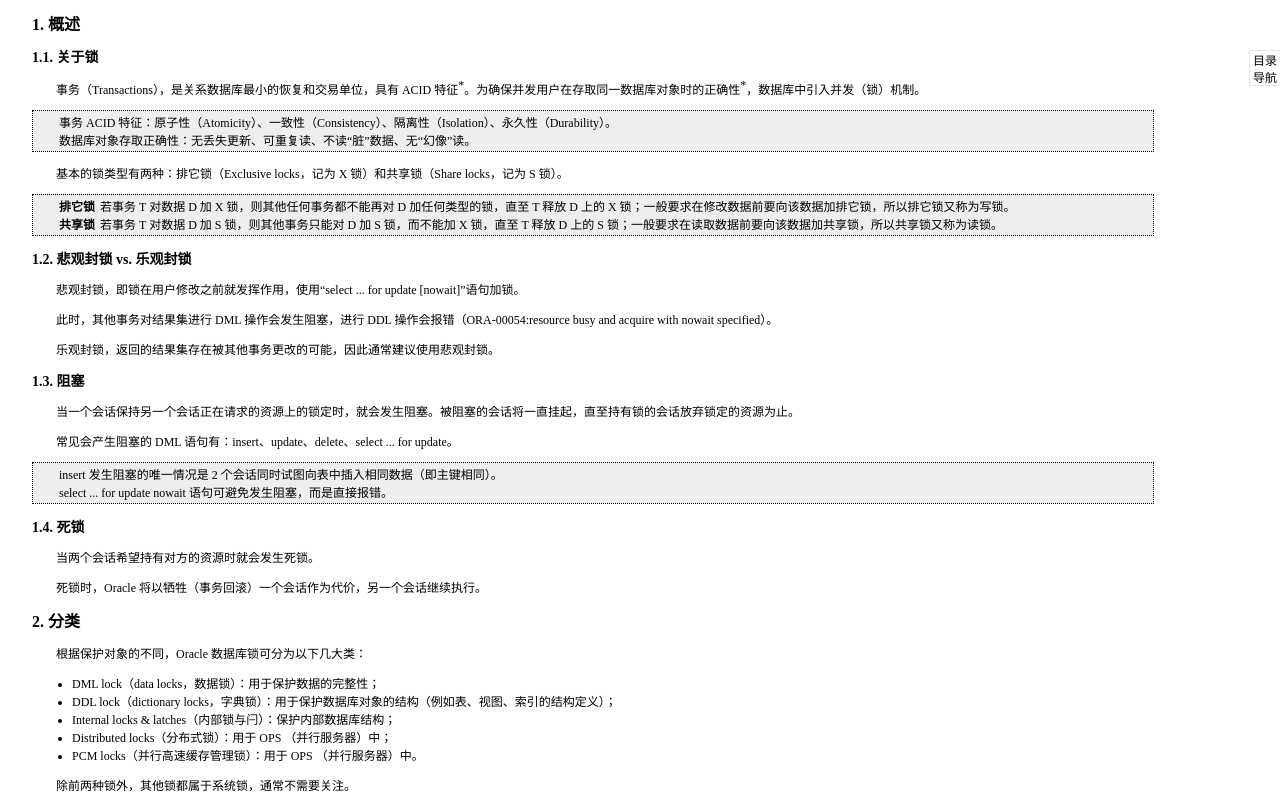
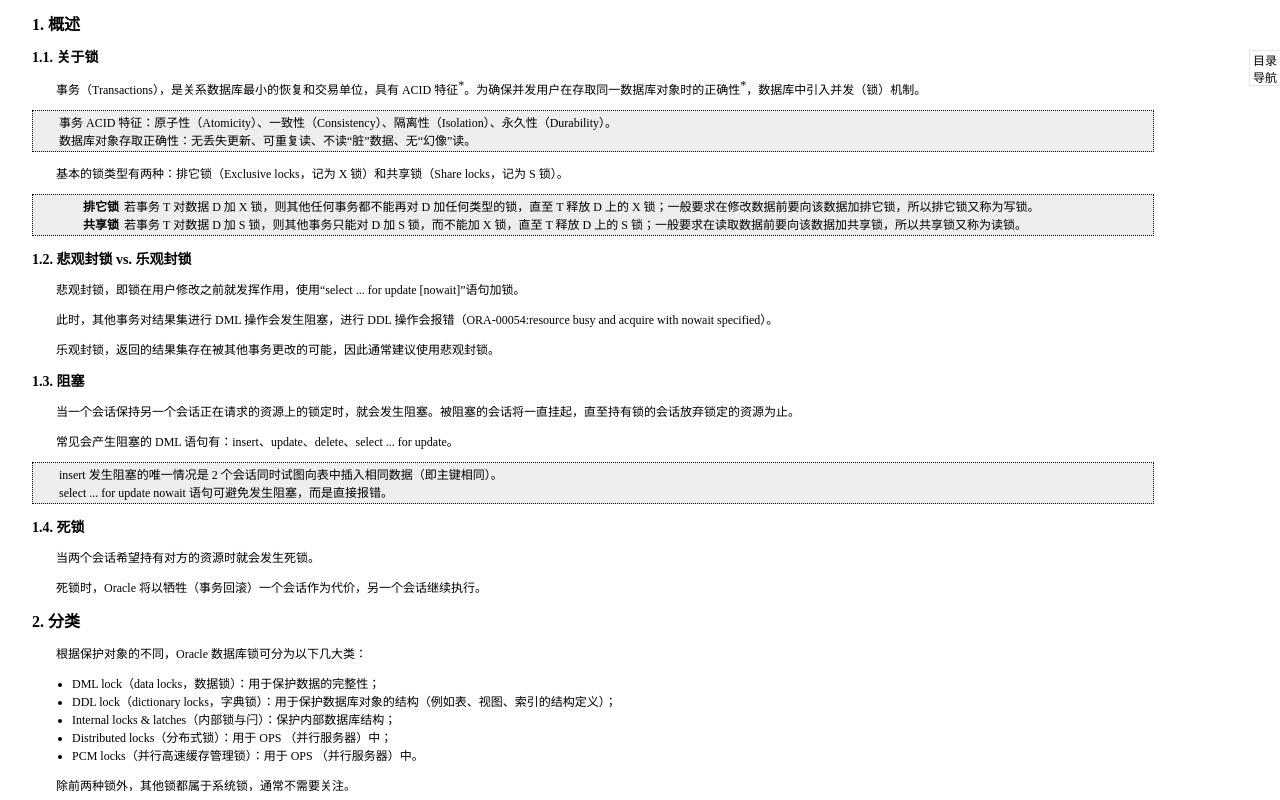
Before and after one commit to ericzong/OracleNotes, a plain HTML site: page WebContent/pages/专题_锁.html in a window 1280 px wide. Shown: the top 800 px of the page. Drawn offline with Linux system fonts and the light colour scheme.

Commit message:
更新排版

```diff
--- a/WebContent/css/common.css
+++ b/WebContent/css/common.css
@@ -52,6 +52,9 @@ body {
 body>h1, h2, h3, p {
 	padding-left: 0;
 	margin-left: 0;
+}
+dt {
+	text-indent: 2em;
 }
 
 /* 紧临下行 */
```
